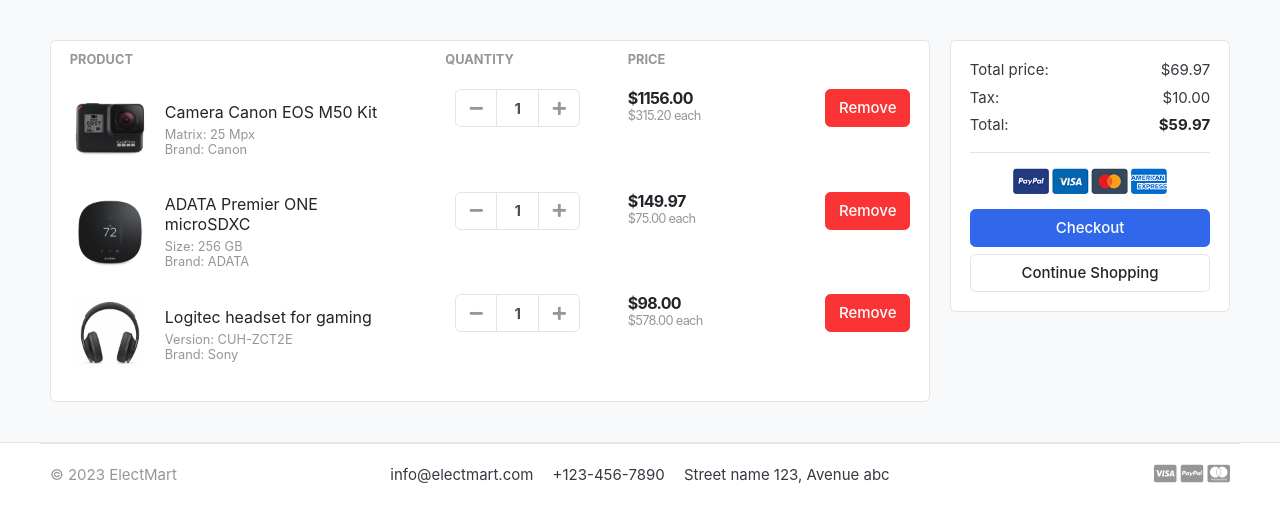
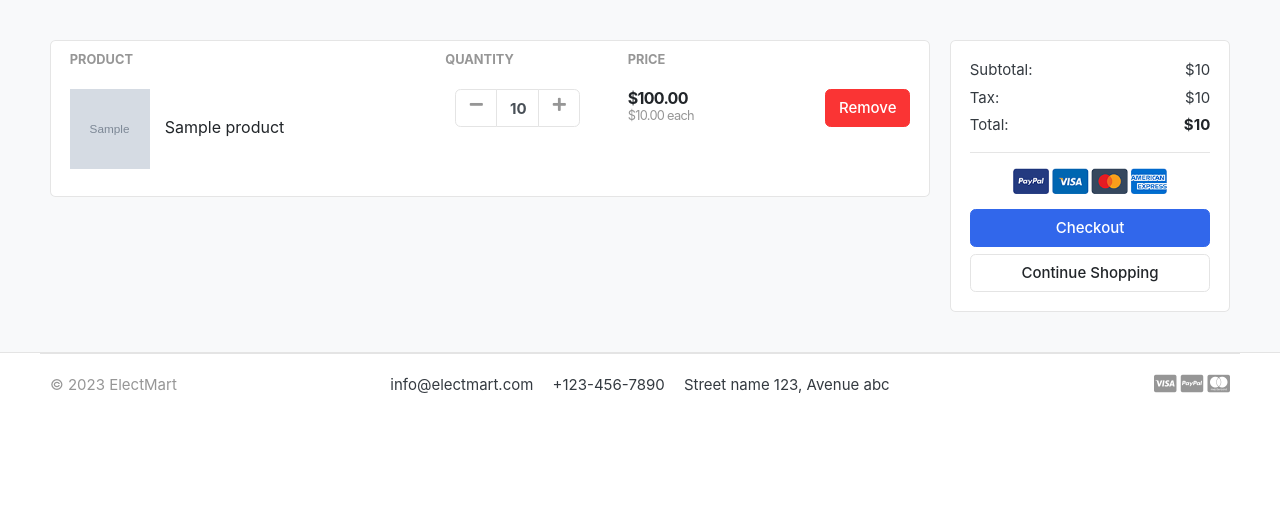
Before and after one commit to kbjss071/electMart, a Django app: template electMart/templates/store/cart.html in a window 1280 px wide. Shown: the part 123-645 px from the top of the page. Run offline with Django 4.2, Linux system fonts and the light colour scheme; tables that the repository leaves empty hold one stand-in row (values such as "Sample post"); the template is opened without the code that fills it: values that come from a table or form of the project are taken from there, most other values are stand-ins (such as "Sample title", 1, 10 or a date in 2020); grey boxes marked "Sample" are stand-in pictures; some libraries are stand-ins or nearby versions; some web fonts are replaced.

Commit message:
increase or decrease quantity in cartItem model and also remove feature for it

```diff
--- a/electMart/carts/models.py
+++ b/electMart/carts/models.py
@@ -15,5 +15,8 @@
     quantity = models.IntegerField()
     is_active = models.BooleanField(default=True)
 
+    def sub_total(self):
+        return self.product.price*self.quantity
+
     def __str__(self):
         return self.product
--- a/electMart/carts/urls.py
+++ b/electMart/carts/urls.py
@@ -4,5 +4,6 @@
 urlpatterns = [
     path('', views.cart, name='cart'),
     path('add_cart/<int:product_id>/', views.add_to_cart, name='add_to_cart'),
-
+    path('remove_cart/<int:product_id>/', views.remove_cart, name="remove_cart"),
+    path('remove_cart_item/<int:product_id>/', views.remove_cart_item, name="remove_cart_item")
 ]
--- a/electMart/templates/store/cart.html
+++ b/electMart/templates/store/cart.html
@@ -19,13 +19,15 @@
     </tr>
     </thead>
     <tbody>
+
+    {% for item in cart_items %}
     <tr>
         <td>
             <figure class="itemside align-items-center">
-                <div class="aside"><img src="./images/items/11.jpg" class="img-sm"></div>
+                <div class="aside"><img src="{{ item.product.images.url }}" class="img-sm"></div>
                 <figcaption class="info">
-                    <a href="#" class="title text-dark">Camera Canon EOS M50 Kit</a>
-                    <p class="text-muted small">Matrix: 25 Mpx <br> Brand: Canon</p>
+                    <a href="#" class="title text-dark">{{item.product.product_name}}</a>
+                    <!-- <p class="text-muted small">Matrix: 25 Mpx <br> Brand: Canon</p> -->
                 </figcaption>
             </figure>
         </td>
@@ -34,93 +36,26 @@
                         <div class="col">
                             <div class="input-group input-spinner">
                                 <div class="input-group-prepend">
-                                <button class="btn btn-light" type="button" id="button-plus"> <i class="fa fa-minus"></i> </button>
+                                <a href="{% url 'remove_cart' item.product.id %}" class="btn btn-light" type="button" id="button-plus"> <i class="fa fa-minus"></i> </a>
                                 </div>
-                                <input type="text" class="form-control"  value="1">
+                                <input type="text" class="form-control"  value="{{ item.quantity }}">
                                 <div class="input-group-append">
-                                <button class="btn btn-light" type="button" id="button-minus"> <i class="fa fa-plus"></i> </button>
+                                <a href="{% url 'add_to_cart' item.product.id %}" class="btn btn-light" type="button" id="button-minus"> <i class="fa fa-plus"></i> </a>
                                 </div>
                             </div> <!-- input-group.// -->
                         </div> <!-- col.// -->
         </td>
         <td>
             <div class="price-wrap">
-                <var class="price">$1156.00</var>
-                <small class="text-muted"> $315.20 each </small>
+                <var class="price">${{ item.sub_total }}</var>
+                <small class="text-muted"> ${{item.product.price}} each </small>
             </div> <!-- price-wrap .// -->
         </td>
         <td class="text-right">
-        <a href="" class="btn btn-danger"> Remove</a>
+        <a href="{% url 'remove_cart_item' item.product.id %}" class="btn btn-danger"> Remove</a>
         </td>
     </tr>
-    <tr>
-        <td>
-            <figure class="itemside align-items-center">
-                <div class="aside"><img src="./images/items/10.jpg" class="img-sm"></div>
-                <figcaption class="info">
-                    <a href="#" class="title text-dark">ADATA Premier ONE microSDXC</a>
-                    <p class="text-muted small">Size: 256 GB  <br> Brand: ADATA </p>
-                </figcaption>
-            </figure>
-        </td>
-        <td>
-            <!-- col.// -->
-                        <div class="col">
-                            <div class="input-group input-spinner">
-                                <div class="input-group-prepend">
-                                <button class="btn btn-light" type="button" id="button-plus"> <i class="fa fa-minus"></i> </button>
-                                </div>
-                                <input type="text" class="form-control"  value="1">
-                                <div class="input-group-append">
-                                <button class="btn btn-light" type="button" id="button-minus"> <i class="fa fa-plus"></i> </button>
-                                </div>
-                            </div> <!-- input-group.// -->
-                        </div> <!-- col.// -->
-        </td>
-        <td>
-            <div class="price-wrap">
-                <var class="price">$149.97</var>
-                <small  class="text-muted"> $75.00 each </small>
-            </div> <!-- price-wrap .// -->
-        </td>
-        <td class="text-right">
-        <a href="" class="btn btn-danger"> Remove</a>
-        </td>
-    </tr>
-    <tr>
-        <td>
-            <figure class="itemside align-items-center">
-                <div class="aside"><img src="./images/items/9.jpg" class="img-sm"></div>
-                <figcaption class="info">
-                    <a href="#" class="title text-dark">Logitec headset for gaming</a>
-                    <p class="small text-muted">Version: CUH-ZCT2E  <br> Brand: Sony</p>
-                </figcaption>
-            </figure>
-        </td>
-        <td>
-            <!-- col.// -->
-                        <div class="col">
-                            <div class="input-group input-spinner">
-                                <div class="input-group-prepend">
-                                <button class="btn btn-light" type="button" id="button-plus"> <i class="fa fa-minus"></i> </button>
-                                </div>
-                                <input type="text" class="form-control"  value="1">
-                                <div class="input-group-append">
-                                <button class="btn btn-light" type="button" id="button-minus"> <i class="fa fa-plus"></i> </button>
-                                </div>
-                            </div> <!-- input-group.// -->
-                        </div> <!-- col.// -->
-        </td>
-        <td>
-            <div class="price-wrap">
-                <var class="price">$98.00</var>
-                <small class="text-muted"> $578.00 each</small>
-            </div> <!-- price-wrap .// -->
-        </td>
-        <td class="text-right">
-            <a href="" class="btn btn-danger"> Remove</a>
-        </td>
-    </tr>
+    {% endfor %}
     </tbody>
     </table>
     </div> <!-- card.// -->
@@ -131,16 +66,16 @@
             <div class="card">
             <div class="card-body">
                 <dl class="dlist-align">
-                  <dt>Total price:</dt>
-                  <dd class="text-right">$69.97</dd>
+                  <dt>Subtotal:</dt>
+                  <dd class="text-right">${{ total }}</dd>
                 </dl>
                 <dl class="dlist-align">
                   <dt>Tax:</dt>
-                  <dd class="text-right"> $10.00</dd>
+                  <dd class="text-right"> ${{ tax }}</dd>
                 </dl>
                 <dl class="dlist-align">
                   <dt>Total:</dt>
-                  <dd class="text-right text-dark b"><strong>$59.97</strong></dd>
+                  <dd class="text-right text-dark b"><strong>${{grand_total}}</strong></dd>
                 </dl>
                 <hr>
                 <p class="text-center mb-3">
```
Also changed, not shown: electMart/carts/views.py (+41 -4 lines).
